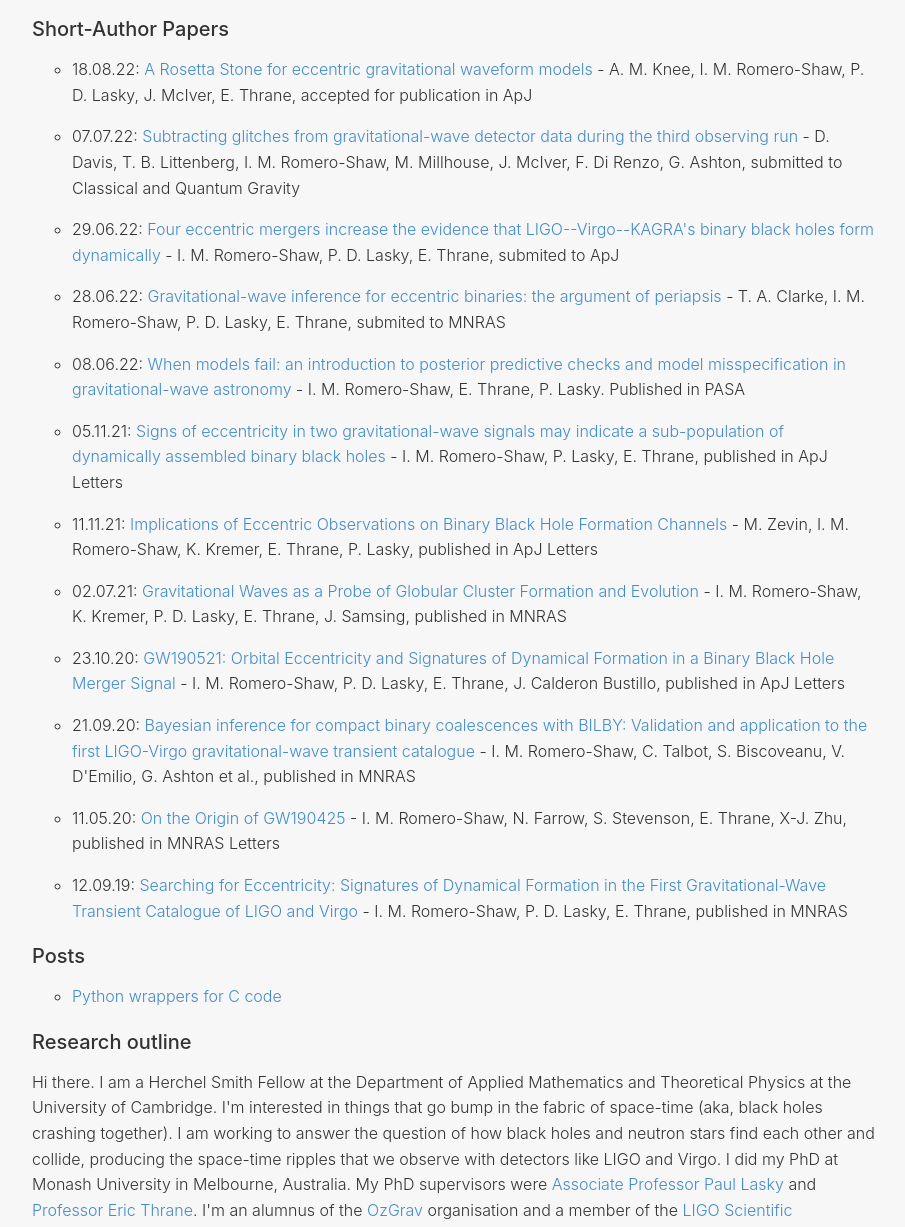
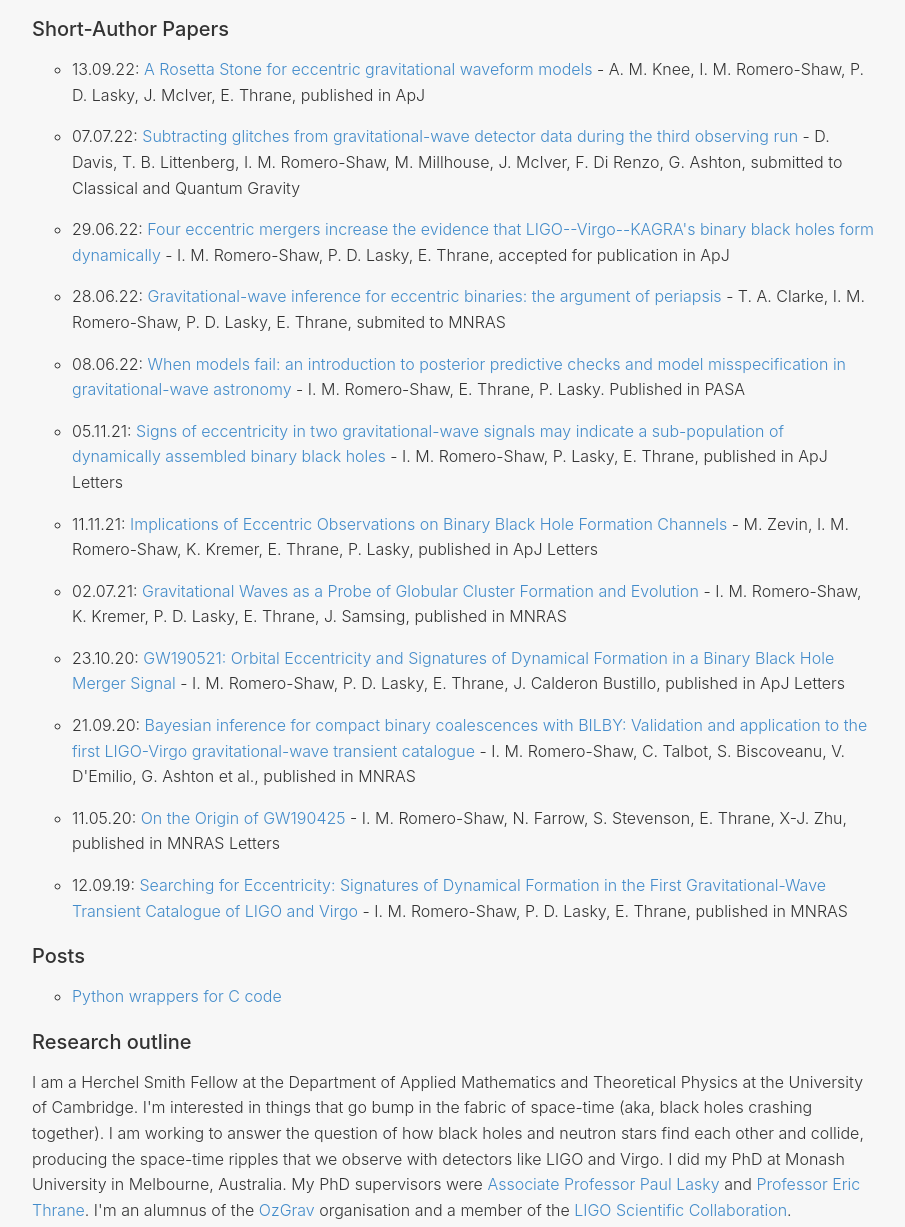
Before and after one commit to IsobelMarguarethe/Website, a plain HTML site: page research/index.html in a window 1280 px wide. Shown: the part 406-1633 px from the top of the page, without its empty margins (206-1111 px from the left). Drawn offline with Linux system fonts and the light colour scheme.

Commit message:
updating research page

```diff
--- a/research/index.html
+++ b/research/index.html
@@ -342,13 +342,11 @@
 
 <ul>
 
-<li><p>18.08.22: <a href="https://arxiv.org/abs/2207.14346">A Rosetta Stone for eccentric gravitational waveform models</a> - A. M. Knee, I. M. Romero-Shaw,
-P. D. Lasky, J. McIver, E. Thrane, accepted for publication in ApJ</p></li>
+<li><p>13.09.22: <a href="https://iopscience.iop.org/article/10.3847/1538-4357/ac8b02">A Rosetta Stone for eccentric gravitational waveform models</a> - A. M. Knee, I. M. Romero-Shaw, P. D. Lasky, J. McIver, E. Thrane, published in ApJ</p></li>
 
 <li><p>07.07.22: <a href="https://arxiv.org/abs/2207.03429">Subtracting glitches from gravitational-wave detector data during the third observing run</a> - D. Davis, T. B. Littenberg, I. M. Romero-Shaw, M. Millhouse, J. McIver, F. Di Renzo, G. Ashton, submitted to Classical and Quantum Gravity</p></li>
 
-<li><p>29.06.22: <a href="https://arxiv.org/abs/2206.14695">Four eccentric mergers increase the evidence that LIGO--Virgo--KAGRA's binary black holes form dynamically</a> - I. M. Romero-Shaw, P. D. Lasky, E. Thrane, submited to
-ApJ</p></li>
+<li><p>29.06.22: <a href="https://arxiv.org/abs/2206.14695">Four eccentric mergers increase the evidence that LIGO--Virgo--KAGRA's binary black holes form dynamically</a> - I. M. Romero-Shaw, P. D. Lasky, E. Thrane, accepted for publication in ApJ</p></li>
 
 <li><p>28.06.22: <a href="https://arxiv.org/abs/2206.14006">Gravitational-wave inference for eccentric binaries: the argument of periapsis</a> - T. A. Clarke, I. M. Romero-Shaw, P. D. Lasky, E. Thrane, submited to MNRAS</p></li>
 
@@ -377,7 +375,7 @@ ApJ</p></li>
 
 <h5 id="research-outline">Research outline</h5>
 
-<p>Hi there. I am a Herchel Smith Fellow at the Department of Applied Mathematics and Theoretical Physics at the University of Cambridge. I'm interested in things that go bump in the fabric of space-time (aka, black holes crashing together). I am working to
+<p>I am a Herchel Smith Fellow at the Department of Applied Mathematics and Theoretical Physics at the University of Cambridge. I'm interested in things that go bump in the fabric of space-time (aka, black holes crashing together). I am working to
 answer the question of how black holes and neutron stars find each other and collide, producing the space-time ripples that we observe with detectors like LIGO and Virgo.
 
 I did my PhD at Monash University in Melbourne, Australia. My PhD supervisors were <a href="http://users.monash.edu.au/~plasky/">Associate Professor Paul Lasky</a> and <a href="http://users.monash.edu.au/~erict/">Professor Eric
```
